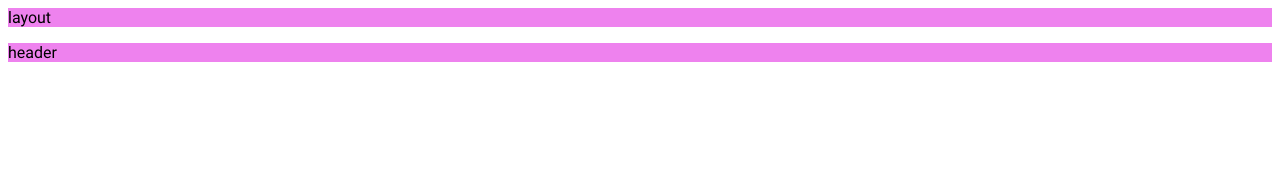
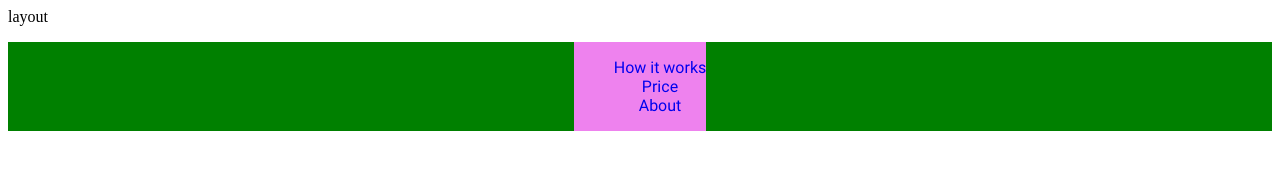
Before and after one commit to poezdev/Password-generator, a website built with webpack: page src/index.pug in a window 1280 px wide. Built offline with nearby package versions, Linux system fonts and the light colour scheme.

Commit message:
Started to layout header block. Need to fix navigation

```diff
--- /dev/null
+++ b/src/components/button/button.js
@@ -0,0 +1 @@
+import './button.scss'
--- /dev/null
+++ b/src/components/button/button.scss
@@ -0,0 +1 @@
+@import '../../scss/fonts.scss';
--- /dev/null
+++ b/src/components/checkbox/checkbox.js
@@ -0,0 +1 @@
+import './checkbox.scss'
--- /dev/null
+++ b/src/components/checkbox/checkbox.scss
@@ -0,0 +1 @@
+@import '../../scss/fonts.scss';
--- /dev/null
+++ b/src/components/footer/footer.js
@@ -0,0 +1 @@
+import './footer.scss'
--- /dev/null
+++ b/src/components/footer/footer.scss
@@ -0,0 +1 @@
+@import '../../scss/fonts.scss';
--- a/src/components/header/header.pug
+++ b/src/components/header/header.pug
@@ -1 +1,9 @@
-p header
+header(class='header')
+  nav(class='header__menu')
+    ul
+      li
+        a(href='/') How it works
+      li
+        a(href='/') Price
+      li
+        a(href='/') About
--- a/src/components/header/header.scss
+++ b/src/components/header/header.scss
@@ -1,6 +1,22 @@
-@import '../../fonts.scss';
+@import '../../scss/fonts.scss';
 
-p {
+.header {
+    background-color: green;
     font-family: Roboto, sans-serif;
-    background-color: violet;
+    text-align: center;
+
+  &__menu {
+      background-color: violet;
+      display: inline-block;
+  }
 }
+
+li {
+    list-style-type: none;
+    a {
+        text-decoration: none;
+      &:hover {
+          text-decoration: underline;
+      }
+    }
+}
--- a/src/components/layout/layout.scss
+++ b/src/components/layout/layout.scss
@@ -1,3 +1 @@
-// p {
-//     background: yellow;
-// }
+@import '../../scss/fonts.scss';
--- /dev/null
+++ b/src/components/slider/slider.js
@@ -0,0 +1 @@
+import './slider.scss'
--- /dev/null
+++ b/src/components/slider/slider.scss
@@ -0,0 +1 @@
+@import '../../scss/fonts.scss';
--- a/src/fonts.scss
+++ /dev/null
@@ -1,17 +0,0 @@
-@font-face {
-    font-family: 'Roboto';
-    font-style: normal;
-    font-weight: 300;
-    src: url('fonts/Roboto-Light.otf') format('otf'),
-         url('fonts/Roboto-Light.svg') format('svg'),
-         url('fonts/Roboto-Light.woff') format('woff');
-}
-
-@font-face {
-    font-family: 'Roboto';
-    font-style: normal;
-    font-weight: 400;
-    src: url('./fonts/Roboto-Regular.otf') format('otf'),
-         url('./fonts/Roboto-Regular.svg') format('svg'),
-         url('./fonts/Roboto-Regular.woff') format('woff');
-}
--- /dev/null
+++ b/src/scss/fonts.scss
@@ -0,0 +1,17 @@
+@font-face {
+    font-family: 'Roboto';
+    font-style: normal;
+    font-weight: 300;
+    src: url('../fonts/Roboto-Light.otf') format('otf'),
+         url('../fonts/Roboto-Light.svg') format('svg'),
+         url('../fonts/Roboto-Light.woff') format('woff');
+}
+
+@font-face {
+    font-family: 'Roboto';
+    font-style: normal;
+    font-weight: 400;
+    src: url('../fonts/Roboto-Regular.otf') format('otf'),
+         url('../fonts/Roboto-Regular.svg') format('svg'),
+         url('../fonts/Roboto-Regular.woff') format('woff');
+}
```
Also changed, not shown: src/components/button/button.pug (added), src/components/checkbox/checkbox.pug (added), src/components/footer/footer.pug (added), src/components/slider/slider.pug (added), src/index.js (line endings or trailing spaces), src/scss/variables.scss (added), 1 other file.
